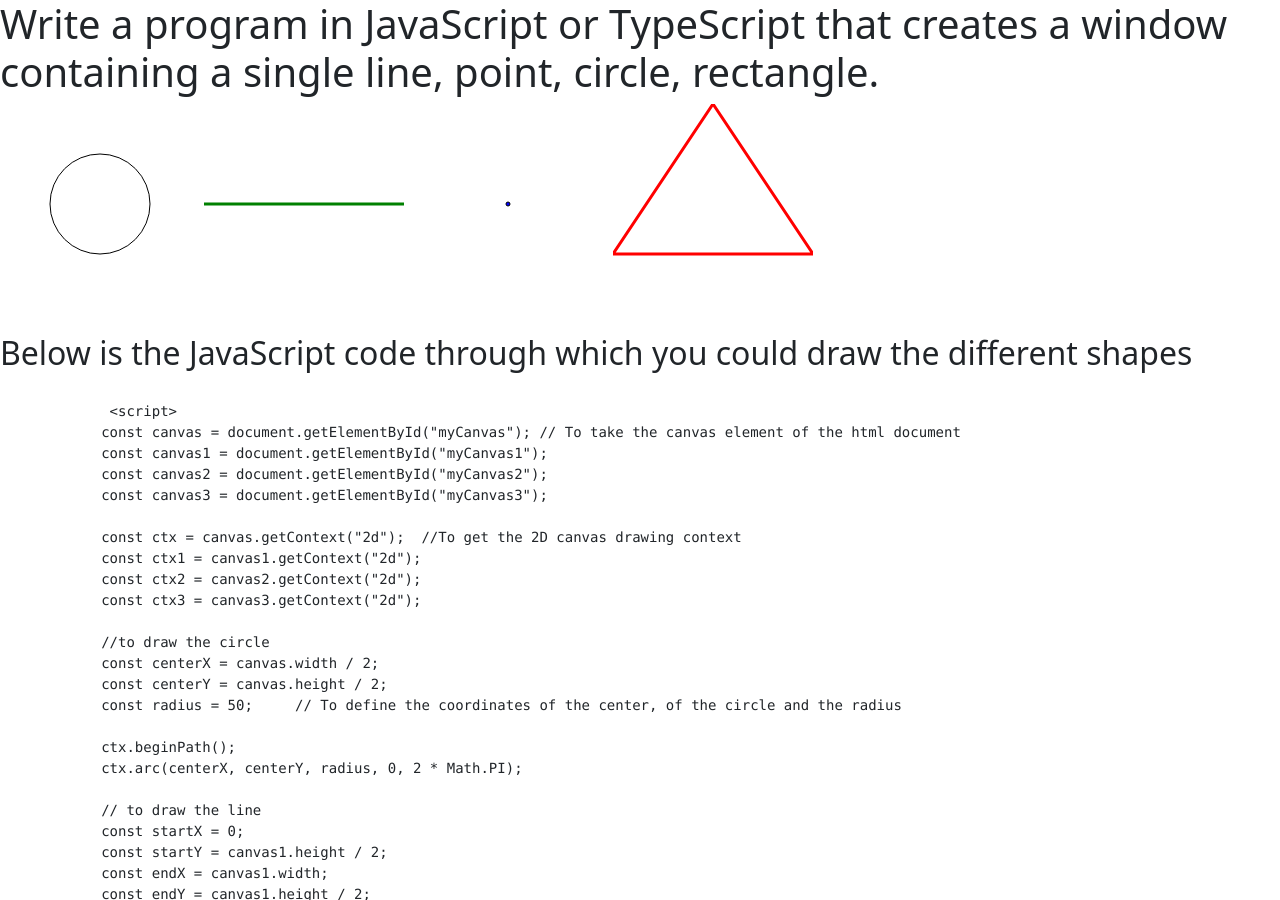
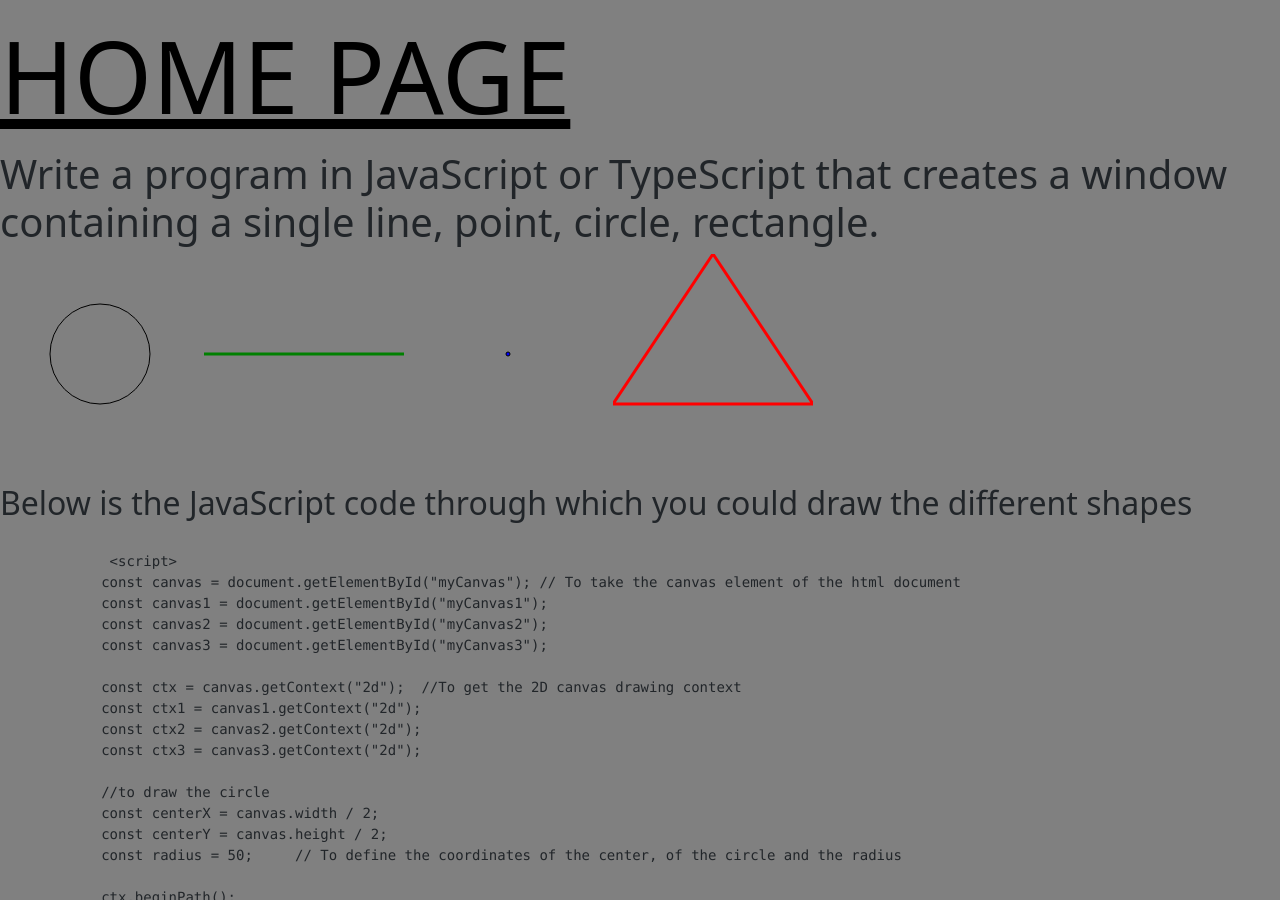
Before and after one commit to Garufi1962596/Garufi1962596.github.io, a Jekyll site: the page _posts/2023-10-06-JS_Practical_Homework.html, which Jekyll copies as it is, in a window 1280 px wide and 900 px high. Built offline with Jekyll 4.4.1, drawn with Linux system fonts in a browser that asks for light colours.

Commit message:
Update 2023-10-06-JS_Practical_Homework.html

```diff
--- a/_posts/2023-10-06-JS_Practical_Homework.html
+++ b/_posts/2023-10-06-JS_Practical_Homework.html
@@ -5,7 +5,9 @@
         <script src="https://cdn.jsdelivr.net/npm/bootstrap@5.2.3/dist/js/bootstrap.bundle.min.js" integrity="sha384-kenU1KFdBIe4zVF0s0G1M5b4hcpxyD9F7jL+jjXkk+Q2h455rYXK/7HAuoJl+0I4" crossorigin="anonymous"></script>
     </head>
 
-  <body>
+  <body style="background-color: grey">
+
+    <a style="color: black; font-size:100px" href=" https://garufi1962596.github.io">HOME PAGE</a>
     <h1>Write a program in JavaScript or TypeScript that creates a window containing a single line, point, circle, rectangle.</h1>
     <canvas id="myCanvas" width="200" height="200"></canvas>
     <canvas id="myCanvas1" width="200" height="200"></canvas>
```
Also changed, not shown: other parts of _posts/2023-10-06-JS_Practical_Homework.html (+0 -1 lines).
